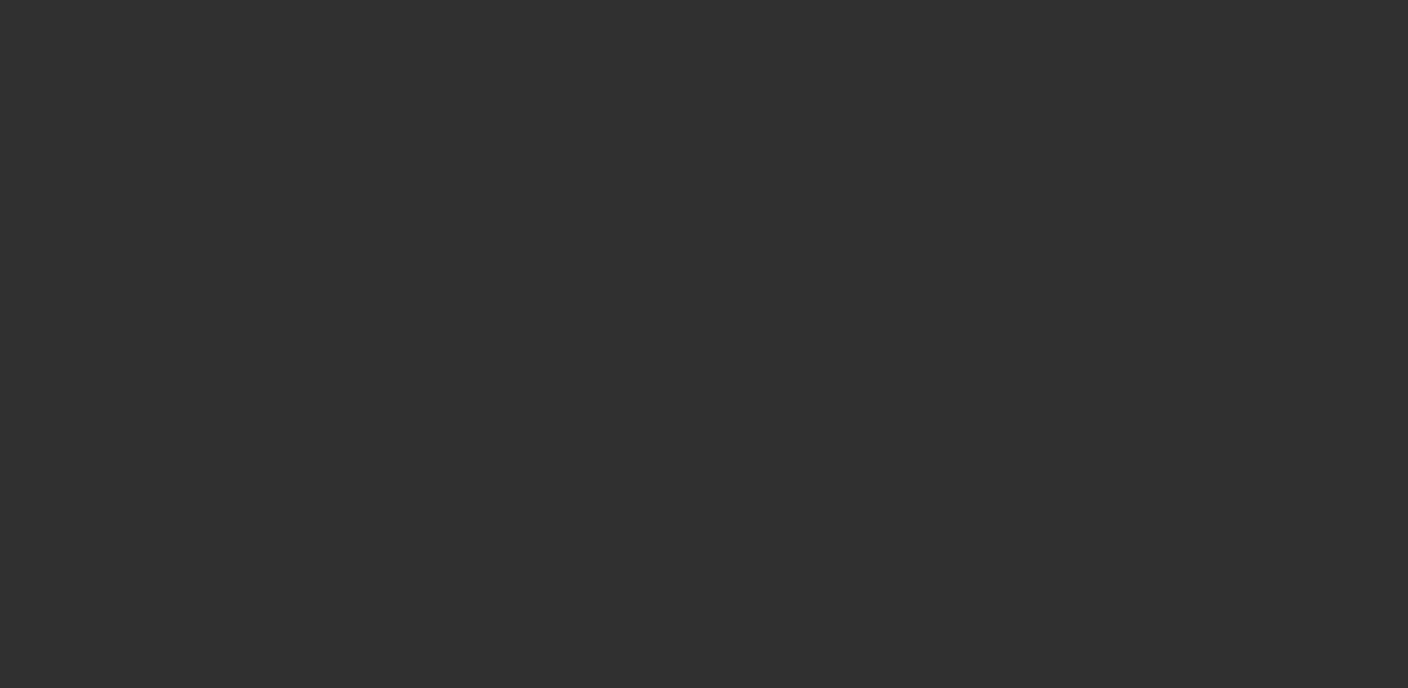
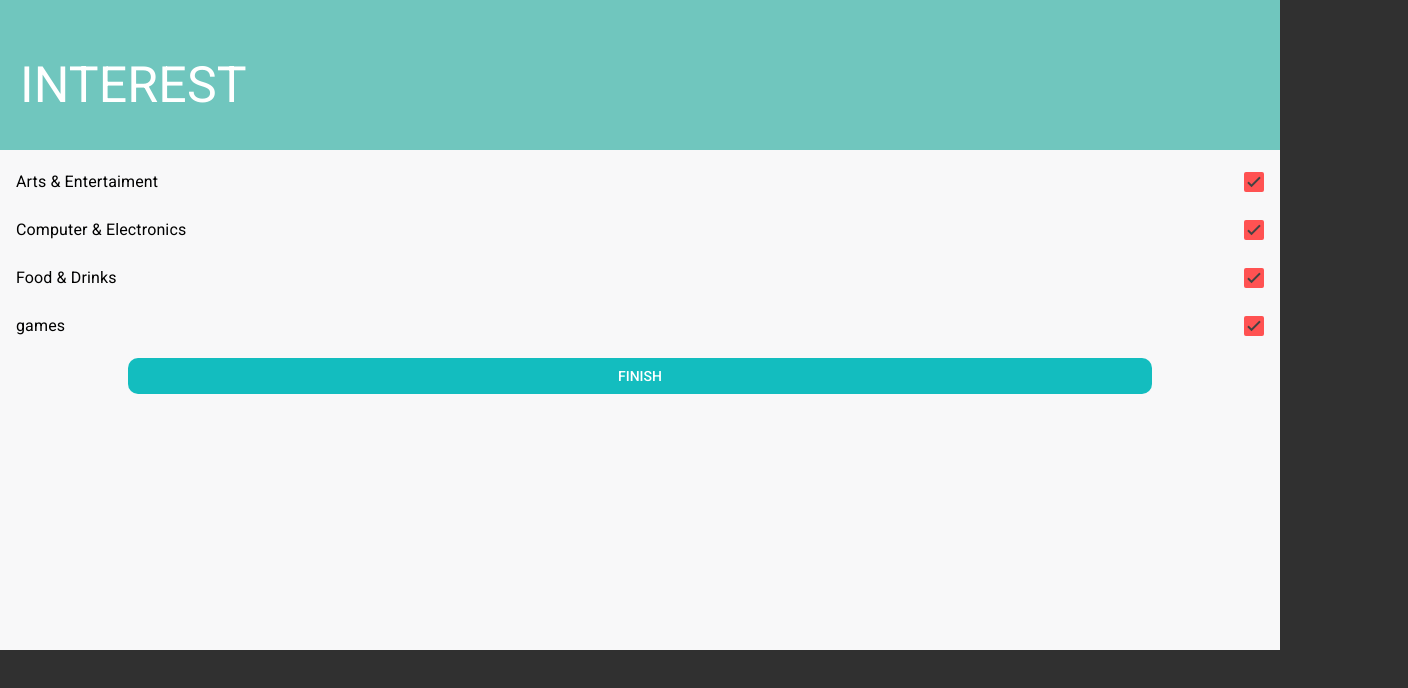
Before and after one commit to ZendyLim/hackathon-bit-2018, a Vue app: page /interest in a window 1280 px wide. Shown: the top 688 px of the page, 1408 px wide, since content can reach past the window. Built offline with nearby package versions, Linux system fonts and the light colour scheme; sample sign-in values are in the browser's storage.

Commit message:
login. sign up, interest page
- add style to login page and sign up page
- create interest page

```diff
--- a/src/assets/styles.scss
+++ b/src/assets/styles.scss
@@ -14,3 +14,17 @@ html, body {
   width: 100%;
   height: 100%;
 }
+.container_center {
+	margin: auto;
+    width: 80%;
+    padding: 10px;
+    padding-top: 200px;
+    align-content: center;
+    text-align: center;
+}
+.buttonBlue{
+    background-color: #13bdbf;
+    width: 80%;
+    margin: auto;
+    border-radius: 10px;
+}
--- a/src/router.js
+++ b/src/router.js
@@ -3,6 +3,7 @@ import Router from 'vue-router';
 import Login from './views/Login.vue';
 import Dashboard from './views/Dashboard.vue';
 import SignUp from './views/SignUp.vue';
+import Interest from './views/Interest.vue';
 
 Vue.use(Router);
 
@@ -41,6 +42,12 @@ export default new Router({
             name: 'signUp',
             component: SignUp,
             beforeEnter: outGuard
+        },
+        {
+            path: '/interest',
+            name: 'interest',
+            component: Interest,
+            beforeEnter: inGuard
         }
     ]
 })
--- /dev/null
+++ b/src/views/Interest.vue
@@ -0,0 +1,94 @@
+<template>
+    <div class="interest">
+        <div class="header">
+            <div class="headerLabel">INTEREST</div>
+        </div>
+
+        <div class="background">
+            <md-list style="background-color: #f8f8f9">
+                <md-list-item class="listbackground">
+                    <span class="md-list-item-text listItemText">Arts & Entertaiment</span>
+                    <md-checkbox v-model="tag" value="Arts & Entertaiment" />
+                </md-list-item>
+
+                <md-list-item class="listbackground">
+                    <span class="md-list-item-text listItemText">Computer & Electronics</span>
+                    <md-checkbox v-model="tag" value="Computer & Electronics" />
+                </md-list-item>
+
+                <md-list-item class="listbackground">
+                    <span class="md-list-item-text listItemText">Food & Drinks</span>
+                    <md-checkbox v-model="tag" value="Food & Drinks" />
+                </md-list-item>
+
+                <md-list-item class="listbackground">
+                    <span class="md-list-item-text listItemText">games</span>
+                    <md-checkbox v-model="tag" value="games" />
+                </md-list-item>
+            </md-list>
+
+            <div class="buttoncenter">
+                <md-button v-on:click="finish()" class="buttonBlue">FINISH</md-button>
+            </div>
+        </div>
+
+    </div>
+</template>
+
+<script>
+    // @ is an alias to /src
+
+    export default {
+        name: 'interest',
+        components: {},
+        methods: {
+            login: function () {
+                //TODO create login  fucntion
+                localStorage.setItem('loggedIn', 'true');
+                this.$router.push('/');
+            },
+            signup: function () {
+                this.$router.push('/signup');
+            }
+        },
+        data() {
+            return {
+
+            tag: ['Arts & Entertaiment', 'Computer & Electronics','Food & Drinks','games']
+            }
+    },
+
+    }
+</script>
+
+<style scoped lang="scss">
+
+.header{
+    width: auto;
+    height: 150px;
+    background-color: #70c6be;
+}
+.headerLabel {
+    position: relative;
+    bottom: -50%;
+    left: 20px;
+    align-items: center;
+    font-size: 50px;
+}
+.buttoncenter{
+    align-content: center;
+    left: 10%;
+    position: relative;
+}
+.listbackground{
+    background-color: #f8f8f9;
+    align-content: center;
+}
+.listItemText{
+    color: #000000;
+}
+.background{
+    background-color: #f8f8f9;
+    height: 500px;
+}
+</style>
--- a/src/views/Login.vue
+++ b/src/views/Login.vue
@@ -1,5 +1,6 @@
 <template>
     <div class="login">
+        <div class="container_center">
             <md-field>
                 <md-icon>mail</md-icon>
                 <label>Email</label>
@@ -10,9 +11,13 @@
                 <label>Password</label>
                 <md-input></md-input>
             </md-field>
+
             <a>Forgot password?</a>
-        <md-button v-on:click="login()">Login</md-button>
-        <md-button v-on:click="signup()">signUp</md-button>
+            <md-button v-on:click="login()" class="buttonBlue">Login</md-button>
+            <br />
+            <label>Don't have an account?  <a v-on:click="signup()">SIGN UP</a></label>
+
+        </div>
     </div>
 </template>
 
@@ -28,9 +33,18 @@
                 localStorage.setItem('loggedIn', 'true');
                 this.$router.push('/');
             },
+
             signup: function () {
                 this.$router.push('/signup');
             }
         }
     }
 </script>
+
+<style scoped lang="scss">
+    a.labelcenter{
+        text-decoration: underline;
+        color: #ffffff;
+    }
+
+</style>
--- a/src/views/SignUp.vue
+++ b/src/views/SignUp.vue
@@ -1,5 +1,6 @@
 <template>
-    <div class="login">
+    <div class="login container_center" style="padding-top: 100px">
+        <h1>SIGN UP</h1>
         <md-field>
             <md-icon>person</md-icon>
             <label>Name</label>
@@ -20,7 +21,12 @@
             <label>Confirm Password</label>
             <md-input></md-input>
         </md-field>
-        <md-button v-on:click="login()">Signup</md-button>
+        <md-datepicker v-model="birthdate">
+            <label>Birthdate</label>
+        </md-datepicker>
+        <md-button v-on:click="login()" class="buttonBlue">Sign up</md-button>
+        <br />
+        <label>Already have an account?  <a v-on:click="signin()">SIGN IN</a></label>
     </div>
 </template>
 
@@ -34,8 +40,16 @@
             login: function () {
                 //TODO create login  fucntion
                 localStorage.setItem('loggedIn', 'true');
-                this.$router.push('/');
+                this.$router.push('/interest');
+            },
+            signin: function () {
+                this.$router.push('/login');
             }
         }
     }
 </script>
+
+<style scoped lang="scss">
+
+
+</style>
```
Lines whose indentation alone changed are shown as unchanged.
